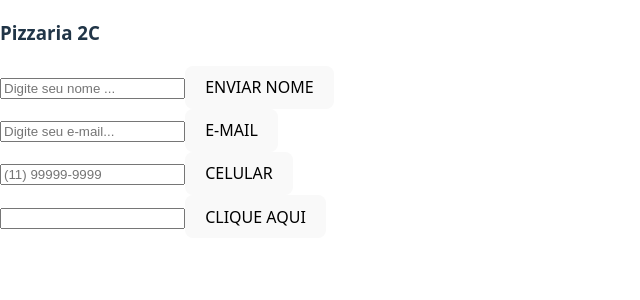
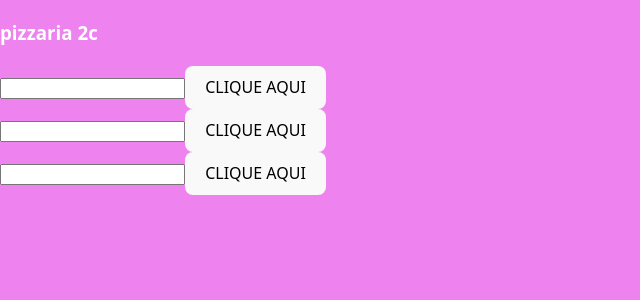
Before and after one commit to Pedro898/pizzaria2c2025, a React (Vite) app: page / in a window 1280 px wide. Shown: the top 300 px of the page, without its empty margins (0-640 px from the left). Built offline with nearby package versions, Linux system fonts and the light colour scheme.

Commit message:
vercel alterações

```diff
--- a/src/App.jsx
+++ b/src/App.jsx
@@ -1,42 +1,43 @@
-import { useState } from "react"
+import {useState} from "react"
 
+function App(){
 
-function App (){
+  const [nome,setNome] = useState('Ronaldo')
 
-  const[nome,setNome] = useState('Ronaldo')
-
-  const Formulario = (props) => {
+  const Formulario = () => {
     return (
       <div>
-          <input   placeholder={props.sombra}
-
+           <input
       className="nome"
-      onChange={(e)=>{setNome(e.target.value);}}
+      onChange={(e)=>{setNome(e.target.value)}}
       name="nome"
       type="text" />
-
       <button
-
-      onClick={()=>{(props.mensagem != null)?alert(props.mensagem)
-        :alert("TEXTO PADRÃO ")}}
-     className="botao">
-      {(props.textoBotao !=null? props.textoBotao: "CLIQUE AQUI")}
-
+      onClick={()=>{alert(nome)}}
+      className="botao">
+      CLIQUE AQUI
       </button>
       </div>
     )
   }
 
-  return (
+  return(
+
     <div>
-      <h3> Pizzaria 2C </h3>
-      <Formulario   sombra="Digite seu nome ... " textoBotao="ENVIAR NOME"/>
-      <Formulario   sombra="Digite seu e-mail... " textoBotao="E-MAIL" />
-      <Formulario sombra="(11) 99999-9999" textoBotao="CELULAR"/>
-      <Formulario mensagem="Mensagem enviada pelo App" />
+      <h3>pizzaria 2c</h3>
+      <Formulario/>
+      <Formulario/>
+      <Formulario/>
+
+
+
+
+
 
     </div>
   )
+
+
 }
 
 export default App
--- a/src/index.css
+++ b/src/index.css
@@ -28,6 +28,8 @@ body {
   place-items: start;
   min-width: 320px;
   min-height: 100vh;
+  background-color: violet;
+  color: white
 }
 
 h1 {
```
